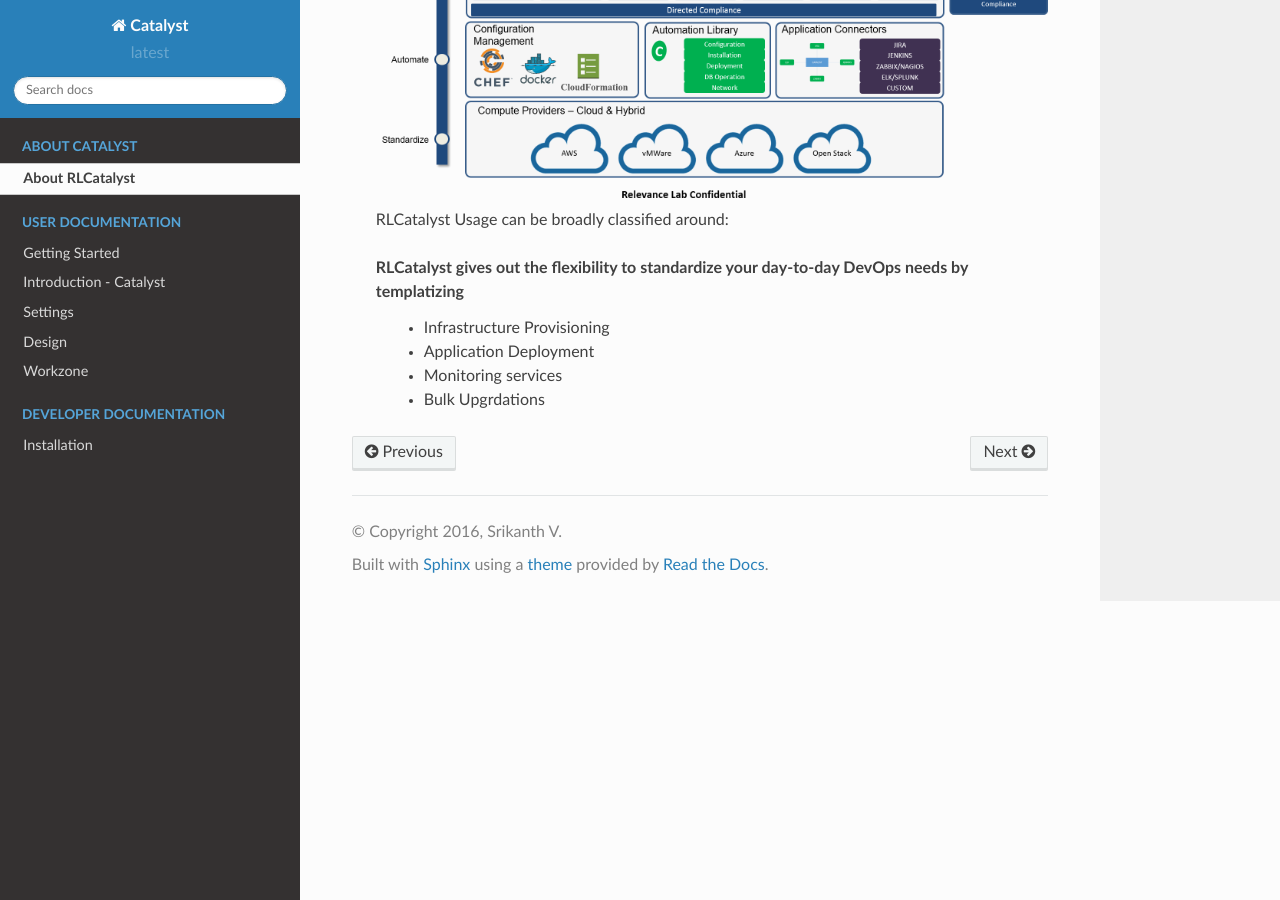
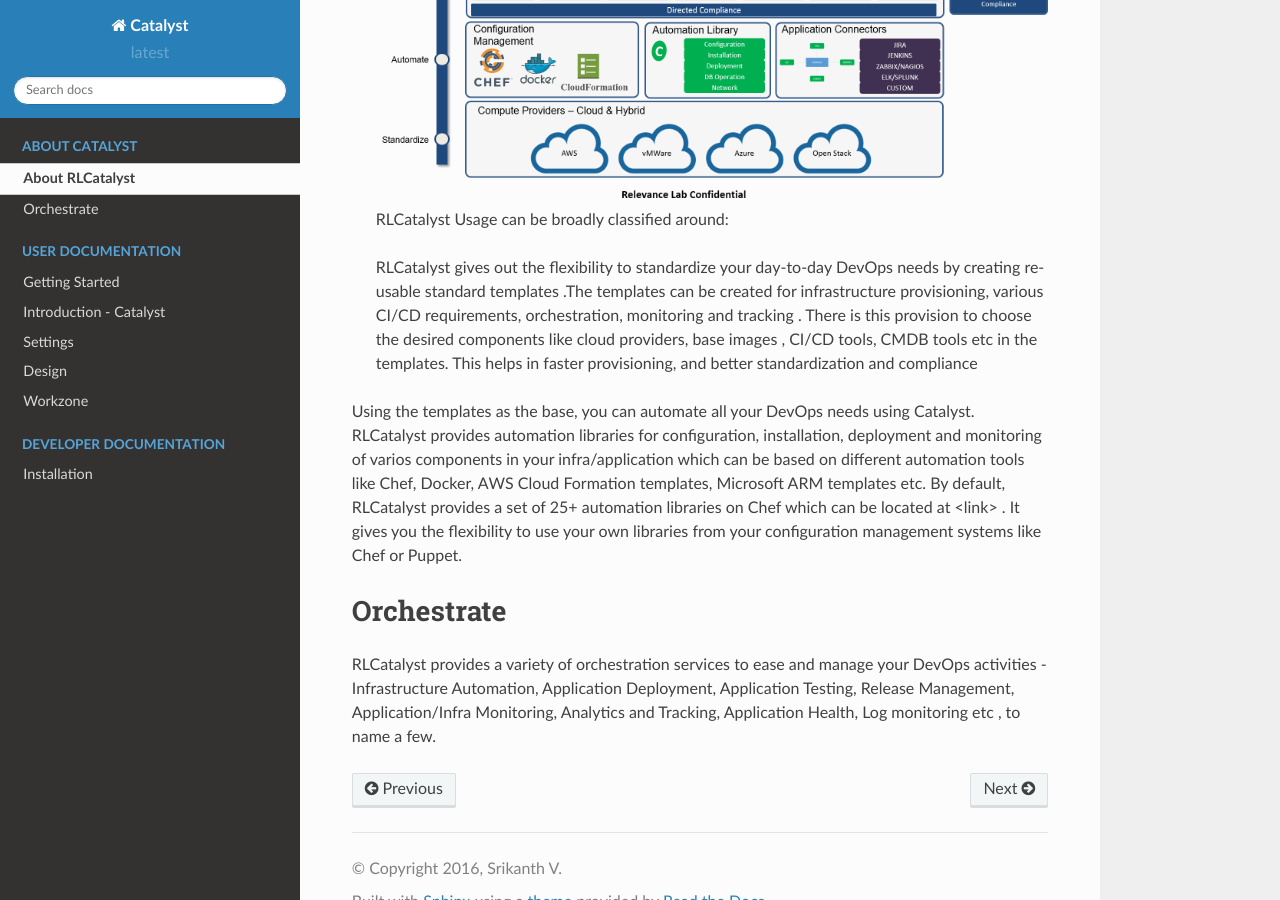
Before and after one commit to RLOpenCatalyst/catdocs, a Sphinx documentation site: the page built from Catalyst/source/overview.rst, in a window 1280 px wide and 900 px high, scrolled down 747 px. Built offline with Sphinx 7.4.7 and the Read the Docs theme 2.0.0, drawn with Linux system fonts in a browser that asks for light colours.

Commit message:
Update overview

```diff
--- a/Catalyst/source/overview.rst
+++ b/Catalyst/source/overview.rst
@@ -18,11 +18,12 @@
 
  Standardize
  ===========
- RLCatalyst gives out the flexibility to standardize your day-to-day DevOps needs by templatizing
- 	* Infrastructure Provisioning
- 	* Application Deployment
- 	* Monitoring services
- 	* Bulk Upgrdations
+ RLCatalyst gives out the flexibility to standardize your day-to-day DevOps needs by creating re-usable standard templates .The templates can be created for infrastructure provisioning, various CI/CD requirements, orchestration, monitoring and tracking  . There is this provision to choose the desired components like cloud providers, base images , CI/CD tools, CMDB tools etc in the templates. This helps in faster provisioning, and better standardization and compliance
 
  Automate
  ========
+Using the templates as the base, you can automate all your DevOps needs using Catalyst. RLCatalyst provides automation libraries for configuration, installation, deployment and monitoring of varios components in your infra/application which can be based on different automation tools like Chef, Docker, AWS Cloud Formation templates, Microsoft ARM templates etc. By default, RLCatalyst provides a set of 25+ automation libraries on Chef which can be located at <link> . It gives you the flexibility to use your own libraries from your configuration management systems like Chef or Puppet.
+
+Orchestrate
+===========
+RLCatalyst provides a variety of orchestration services to ease and manage your DevOps activities - Infrastructure Automation, Application Deployment, Application Testing, Release Management, Application/Infra Monitoring, Analytics and Tracking, Application Health, Log monitoring etc , to name a few.
```
